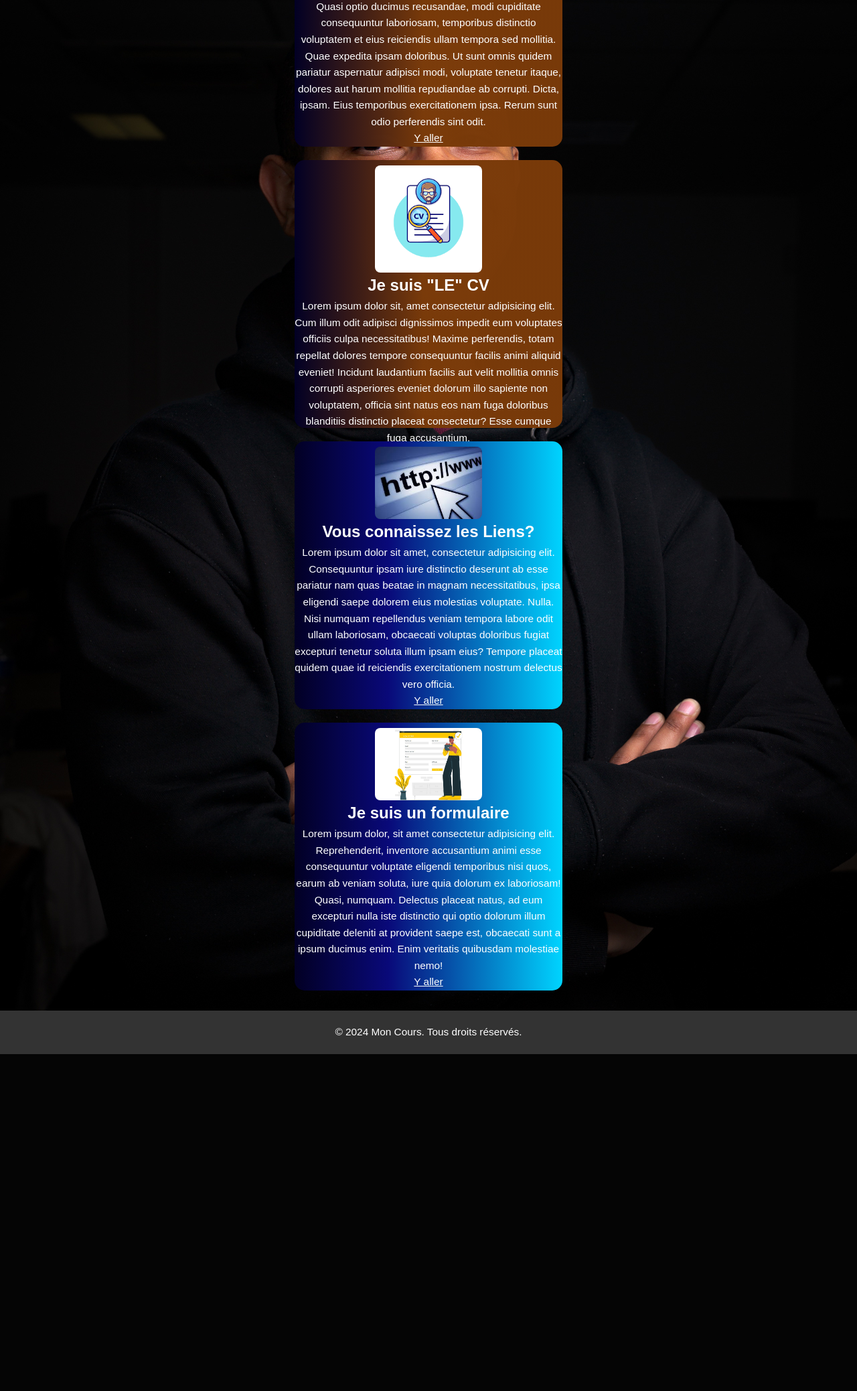
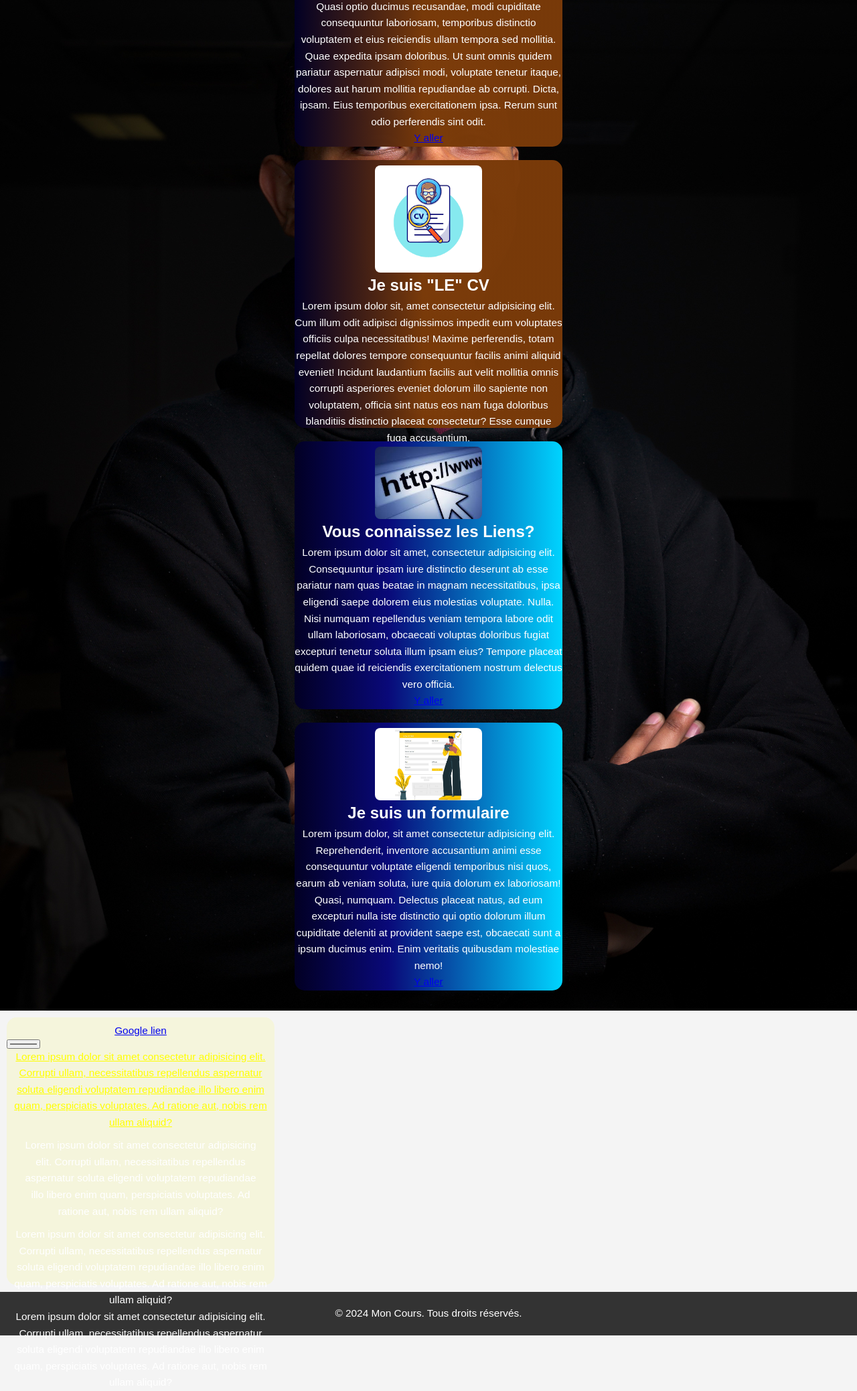
Before and after one commit to xLucasGitHubx/Ma_Formation, a PHP site: page /pages/home.html in a window 1280 px wide. Shown: the part 379-2456 px from the top of the page at 67% size. Before the commit the page ends 1953 px from the top, so only its background shows below. Run offline with PHP 8.4, Linux system fonts and the light colour scheme.

Commit message:
ajour des pseudoclasse et d'une transition

```diff
--- a/5_Exercices_En_Cours_Formation/Votre Hub HTML-CSS/pages/card.css
+++ b/5_Exercices_En_Cours_Formation/Votre Hub HTML-CSS/pages/card.css
@@ -24,7 +24,7 @@ div {
 p,
 a {
 	font-size: 0.65vw;
-	color: white;
+	/* color: black; */
 }
 a:hover {
 	color: red;
@@ -36,6 +36,18 @@ a:hover {
 .tp {
 	background: rgb(2, 0, 36);
 	background: linear-gradient(90deg, rgba(2, 0, 36, 1) 0%, rgba(9, 9, 121, 1) 35%, rgba(0, 212, 255, 1) 100%);
+}
+
+#p1 {
+	color: yellow;
+}
+
+#p1:hover {
+	color: green;
+}
+
+#p2:hover {
+	color: aquamarine;
 }
 
 @media screen and (max-width: 1410px) {
@@ -51,3 +63,10 @@ a:hover {
 		font-size: 1.2vw;
 	}
 }
+
+.p2 {
+	cursor: pointer;
+	position: relative;
+	padding: 10px 20px;
+	transition: all 3s;
+}
--- a/5_Exercices_En_Cours_Formation/Votre Hub HTML-CSS/pages/home.html
+++ b/5_Exercices_En_Cours_Formation/Votre Hub HTML-CSS/pages/home.html
@@ -55,7 +55,19 @@
 						Delectus placeat natus, ad eum excepturi nulla iste distinctio qui optio dolorum illum cupiditate deleniti at provident saepe est, obcaecati sunt a ipsum ducimus enim. Enim veritatis quibusdam molestiae nemo!</p>
 						<a href="./form/connexion.html" target="_blank">Y aller</a>
 			</div>
+
 		</main>
+		<div class="container">
+			<a href="http://google.com">Google lien</a>
+			<input type="color" name="" id="">
+			<a href="" id="p1">
+				<p>Lorem ipsum dolor sit amet consectetur adipisicing elit. Corrupti ullam, necessitatibus repellendus aspernatur soluta eligendi voluptatem repudiandae illo libero enim quam, perspiciatis voluptates. Ad ratione aut, nobis rem ullam aliquid?</p>
+			</a>
+			<!-- <p id="2">Lorem ipsum dolor sit amet consectetur adipisicing elit. Corrupti ullam, necessitatibus repellendus aspernatur soluta eligendi voluptatem repudiandae illo libero enim quam, perspiciatis voluptates. Ad ratione aut, nobis rem ullam aliquid?</p> -->
+			<p class="p2">Lorem ipsum dolor sit amet consectetur adipisicing elit. Corrupti ullam, necessitatibus repellendus aspernatur soluta eligendi voluptatem repudiandae illo libero enim quam, perspiciatis voluptates. Ad ratione aut, nobis rem ullam aliquid?</p>
+			<p>Lorem ipsum dolor sit amet consectetur adipisicing elit. Corrupti ullam, necessitatibus repellendus aspernatur soluta eligendi voluptatem repudiandae illo libero enim quam, perspiciatis voluptates. Ad ratione aut, nobis rem ullam aliquid?</p>
+			<p>Lorem ipsum dolor sit amet consectetur adipisicing elit. Corrupti ullam, necessitatibus repellendus aspernatur soluta eligendi voluptatem repudiandae illo libero enim quam, perspiciatis voluptates. Ad ratione aut, nobis rem ullam aliquid?</p>
+		</div>
 		<footer>
 			<p>&copy; 2024 Mon Cours. Tous droits réservés.</p>
 		</footer>
```
